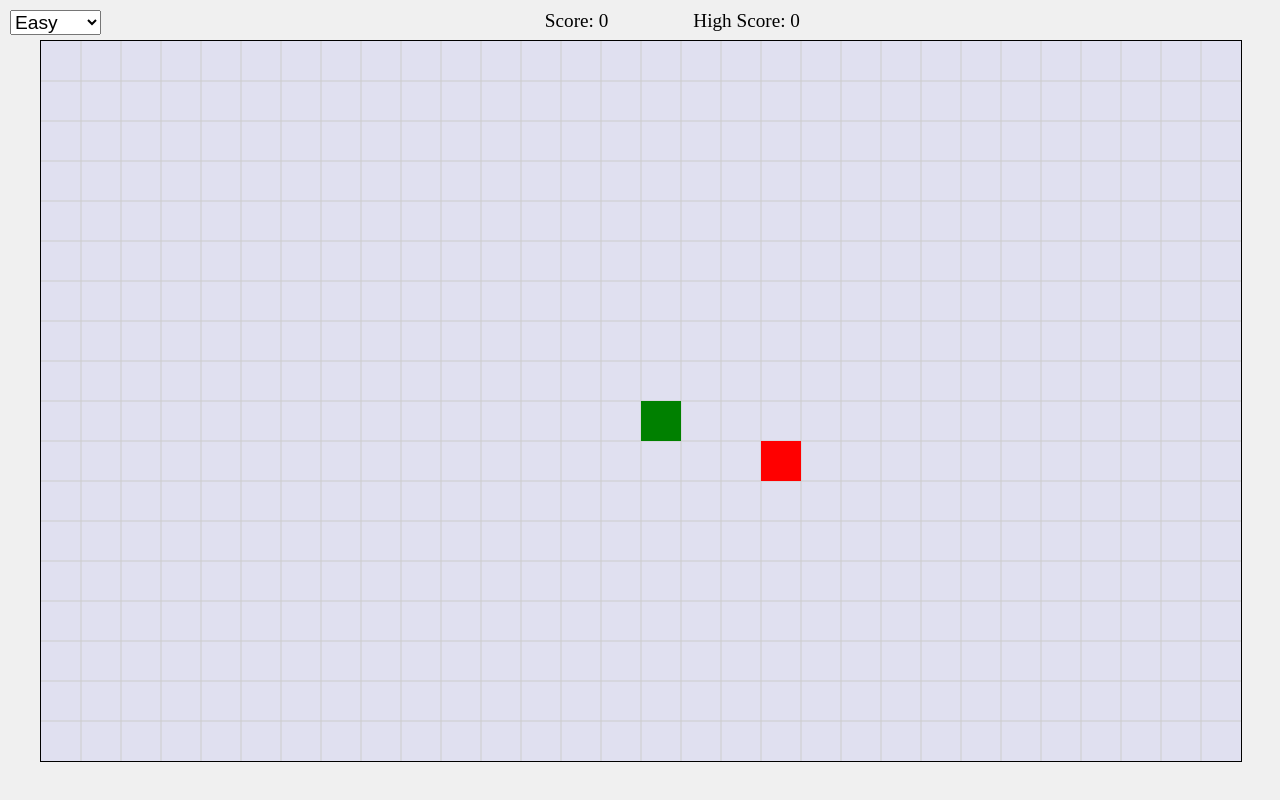
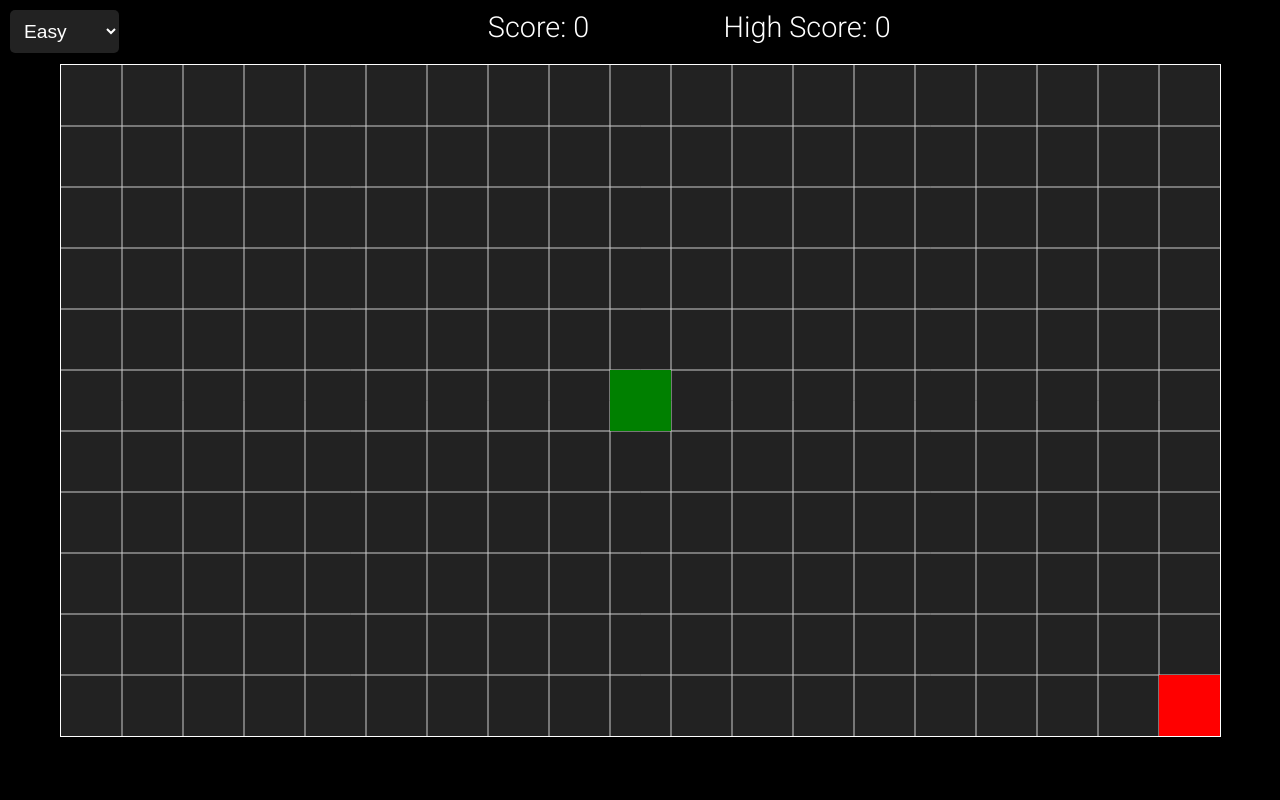
Before and after one commit to Dinervc/SlitherScript, a plain HTML site: page index.html in a window 1280 px wide. Drawn offline with Linux system fonts and the light colour scheme.

Commit message:
2. Interview

```diff
--- a/index.html
+++ b/index.html
@@ -5,6 +5,10 @@
     <meta name="viewport" content="width=device-width, initial-scale=1.0" />
     <title>SlitherScript</title>
     <link rel="stylesheet" href="styles/style.css" />
+    <link
+      href="https://fonts.googleapis.com/css2?family=Roboto:wght@300&display=swap"
+      rel="stylesheet"
+    />
   </head>
   <body>
     <div id="game-container">
--- a/js/main.js
+++ b/js/main.js
@@ -7,7 +7,7 @@ const ctx = canvas.getContext("2d");
 // Define maximum number of cells
 const maxCells = 20;
 // Margin for the grid in pixels
-const margin = 40;
+const margin = 60;
 
 // Declare variable for the score
 let score = 0;
@@ -42,14 +42,16 @@ function updateCanvasSize() {
   let cells = Math.min(cellsX, cellsY);
 
   // Update grid size and tile size
-  gridSize = { x: cellsX, y: cellsY };
+  gridSize = { x: cellsX < 1 ? 1 : cellsX, y: cellsY < 1 ? 1 : cellsY };
   tileSize = Math.min(Math.floor(width / cellsX), Math.floor(height / cellsY));
   canvas.width = tileSize * gridSize.x;
   canvas.height = tileSize * gridSize.y;
 
   // Center canvas on the page
-  canvas.style.marginLeft = (window.innerWidth - canvas.width) / 2 + "px";
-  canvas.style.marginTop = (window.innerHeight - canvas.height) / 2 + "px";
+  canvas.style.marginLeft = "auto";
+  canvas.style.marginTop = "auto";
+  canvas.style.marginRight = "auto";
+  canvas.style.marginBottom = "auto";
 
   // Update snake and apple position based on the new grid size
   snake = [{ x: Math.floor(gridSize.x / 2), y: Math.floor(gridSize.y / 2) }];
--- a/styles/style.css
+++ b/styles/style.css
@@ -1,26 +1,30 @@
-body {
+body,
+html {
+  margin: 0;
+  padding: 0;
   display: flex;
   justify-content: center;
   align-items: center;
   height: 100vh;
   width: 100vw;
-  margin: 0;
-  background-color: #f0f0f0;
+  background-color: #000;
   overflow: hidden;
+  font-family: "Roboto", sans-serif;
+  color: #ffffff;
 }
 
 #game-container {
+  position: relative;
   display: flex;
   justify-content: center;
   align-items: center;
   width: 100%;
   height: 100%;
-  overflow: hidden;
 }
 
 canvas {
-  border: 1px solid #000;
-  background-color: #e0e0f0;
+  border: 1px solid #fff;
+  background-color: #222;
   margin: auto;
 }
 
@@ -29,7 +33,7 @@ canvas {
   top: 10px;
   left: 50%;
   transform: translateX(-150%);
-  font-size: 1.2em;
+  font-size: 1.8em;
 }
 
 #highScore {
@@ -37,7 +41,7 @@ canvas {
   top: 10px;
   left: 50%;
   transform: translateX(50%);
-  font-size: 1.2em;
+  font-size: 1.8em;
 }
 
 #difficulty {
@@ -45,4 +49,34 @@ canvas {
   top: 10px;
   left: 10px;
   font-size: 1.2em;
+  background-color: #222;
+  color: #fff;
+  border: none;
+  padding: 10px;
+  border-radius: 5px;
 }
+
+#difficulty:focus {
+  outline: none;
+}
+
+button {
+  position: absolute;
+  top: 10px;
+  right: 10px;
+  background-color: #222;
+  color: #fff;
+  border: none;
+  padding: 10px 20px;
+  font-size: 1em;
+  border-radius: 5px;
+  cursor: pointer;
+}
+
+button:focus {
+  outline: none;
+}
+
+button:hover {
+  background-color: #555;
+}
```
